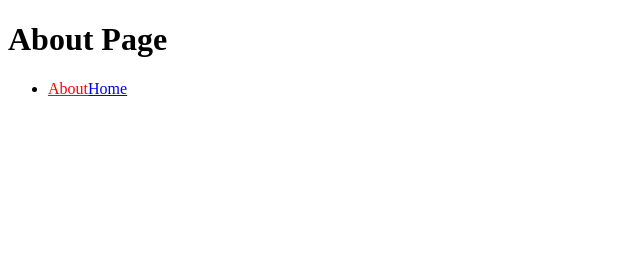
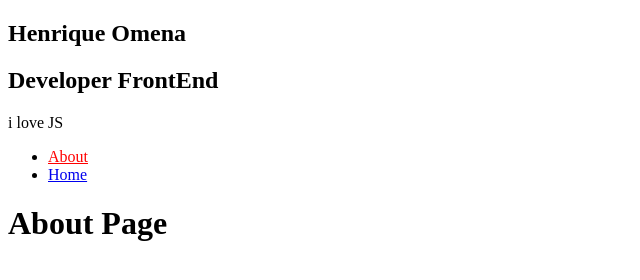
Before and after one commit to HenriqueOmena/gatsby-blog, a Gatsby site: page /about in a window 1280 px wide. Shown: the whole page, without its empty margins (0-640 px from the left). Built offline with nearby package versions, Linux system fonts and the light colour scheme; Gatsby itself is replaced by a stand-in of ours.

Commit message:
Doing pages

```diff
--- a/src/components/layout.js
+++ b/src/components/layout.js
@@ -7,9 +7,30 @@
 
 import React from "react"
 import PropTypes from "prop-types"
+import Profile from "./profile"
+import { Link } from "gatsby"
 
 const Layout = ({ children }) => {
-  return <main>{children}</main>
+  return (
+    <>
+      <aside>
+        <Profile />
+        <ul>
+          <li>
+            <Link to="/about" activeStyle={{ color: "red" }}>
+              About
+            </Link>
+          </li>
+          <li>
+            <Link to="/" activeStyle={{ color: "red" }}>
+              Home
+            </Link>
+          </li>
+        </ul>
+      </aside>
+      <main>{children}</main>
+    </>
+  )
 }
 
 Layout.propTypes = {
--- /dev/null
+++ b/src/components/profile/index.js
@@ -0,0 +1,13 @@
+import React from "react"
+
+const Profile = () => {
+  return (
+    <div className="Profile-wrapper">
+      <h1> Henrique Omena</h1>
+      <h2> Developer FrontEnd</h2>
+      <p> i love JS</p>
+    </div>
+  )
+}
+
+export default Profile
--- a/src/pages/about.js
+++ b/src/pages/about.js
@@ -1,21 +1,13 @@
 import React from "react"
-import { Link } from "gatsby"
+import Layout from "../components/layout"
+import SEO from "../components/seo"
 
 const AboutPage = () => {
   return (
-    <div>
+    <Layout>
+      <SEO title="Home" />
       <h1>About Page</h1>
-      <ul>
-        <li>
-          <Link to="/about" activeStyle={{ color: "red" }}>
-            About
-          </Link>
-          <Link to="/" activeStyle={{ color: "red" }}>
-            Home
-          </Link>
-        </li>
-      </ul>
-    </div>
+    </Layout>
   )
 }
 export default AboutPage
```
Also changed, not shown: src/pages/index.js (+0 -12 lines).
